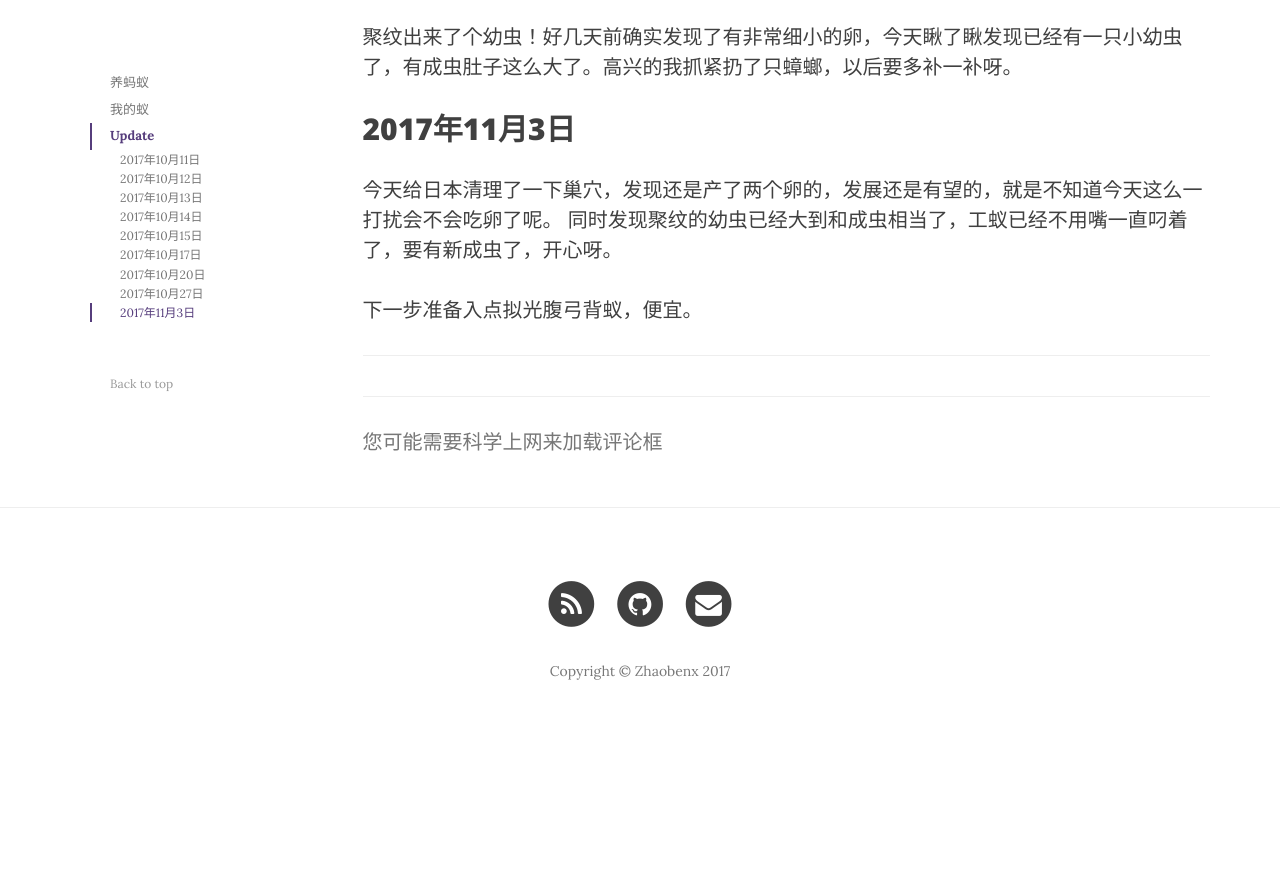
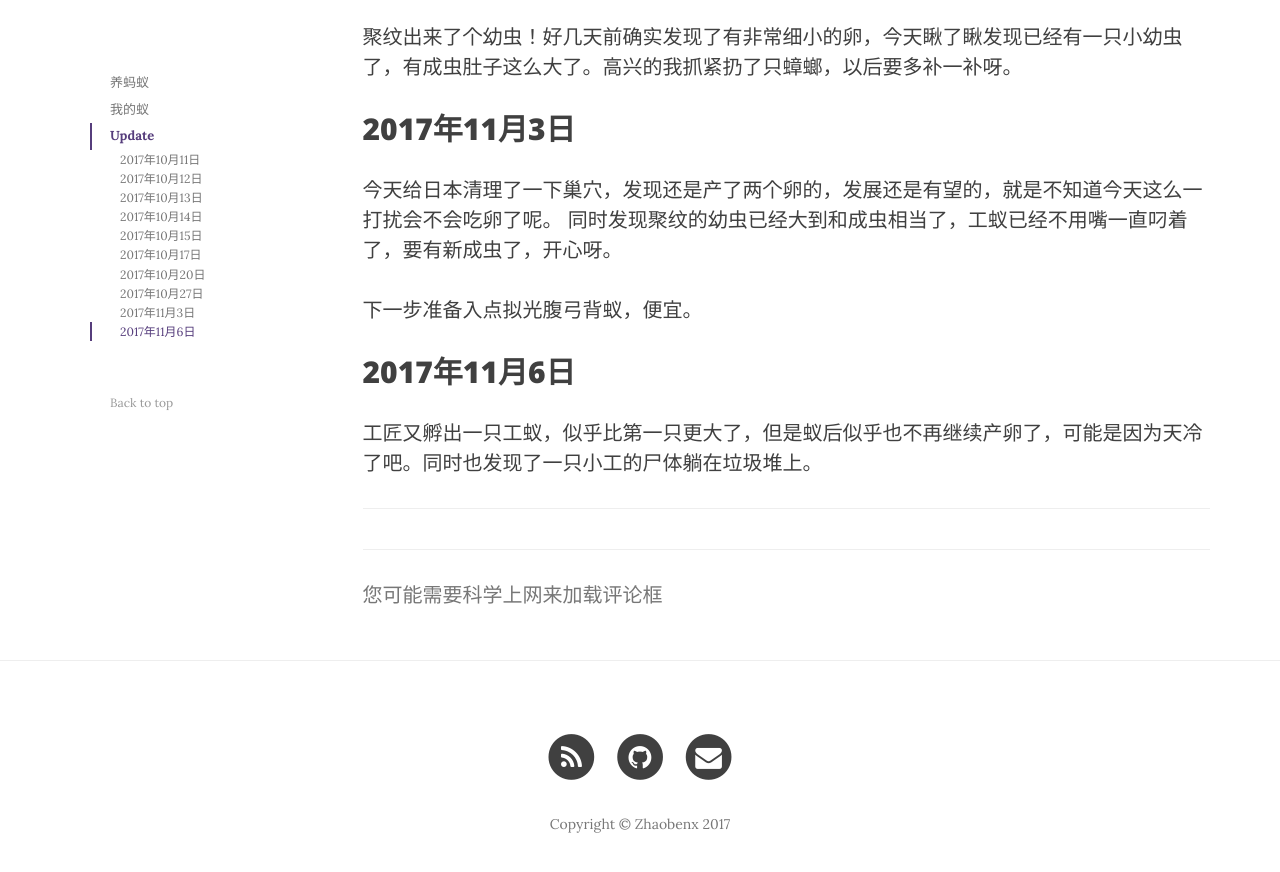
Before and after one commit to zhaobenx/zhaobenx.github.io, a Jekyll site: the page built from _posts/2017-10-10-love-ants.md, in a window 1280 px wide and 900 px high, scrolled down 5420 px. Shown: the top 872 px of the window. Built offline with Jekyll 4.4.1, drawn with Linux system fonts in a browser that asks for light colours; nearby versions of some CDN libraries; comment, search, counter and statistics services are not loaded; before the commit the page ends 6167 px from its top, so only the background shows below that.

Commit message:
Update 2017-10-10-love-ants.md

```diff
--- a/_posts/2017-10-10-love-ants.md
+++ b/_posts/2017-10-10-love-ants.md
@@ -127,3 +127,7 @@ published: true
 今天给日本清理了一下巢穴，发现还是产了两个卵的，发展还是有望的，就是不知道今天这么一打扰会不会吃卵了呢。 同时发现聚纹的幼虫已经大到和成虫相当了，工蚁已经不用嘴一直叼着了，要有新成虫了，开心呀。
 
 下一步准备入点拟光腹弓背蚁，便宜。
+
+## 2017年11月6日
+
+工匠又孵出一只工蚁，似乎比第一只更大了，但是蚁后似乎也不再继续产卵了，可能是因为天冷了吧。同时也发现了一只小工的尸体躺在垃圾堆上。
```
